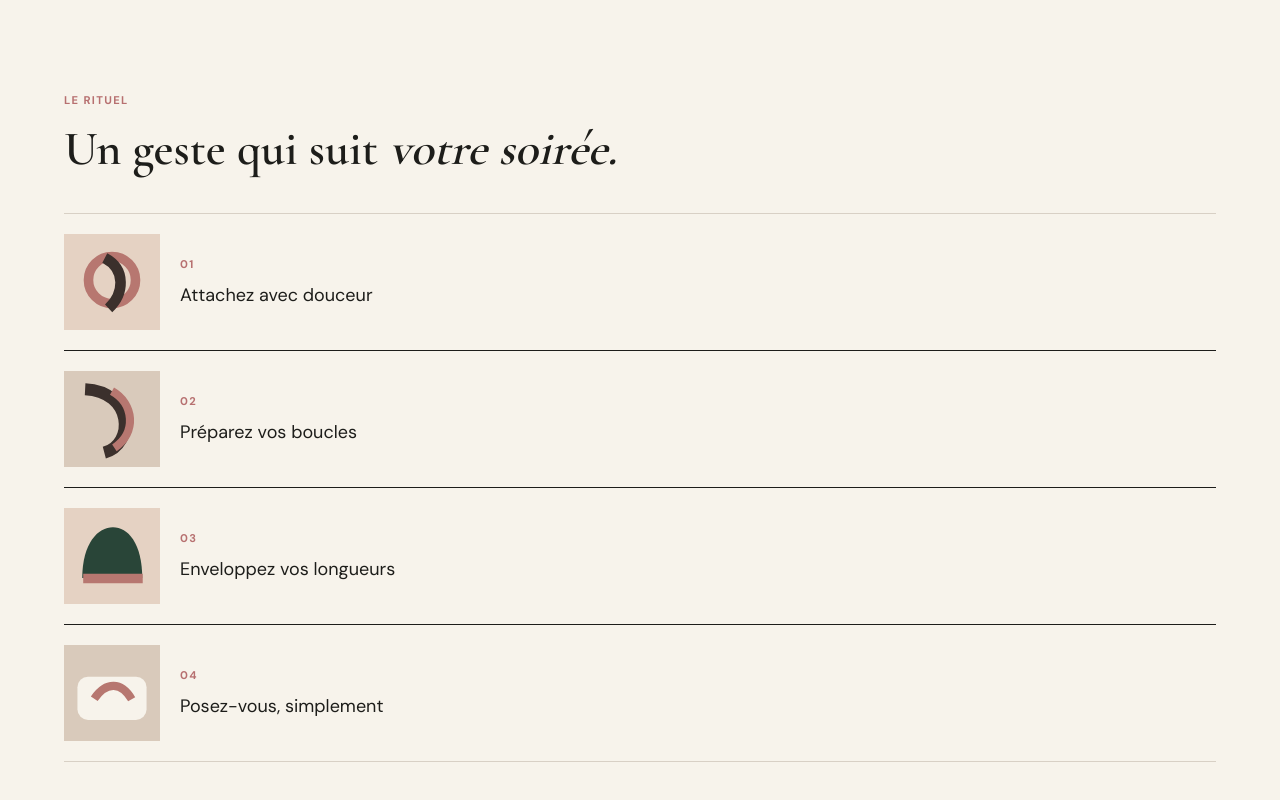
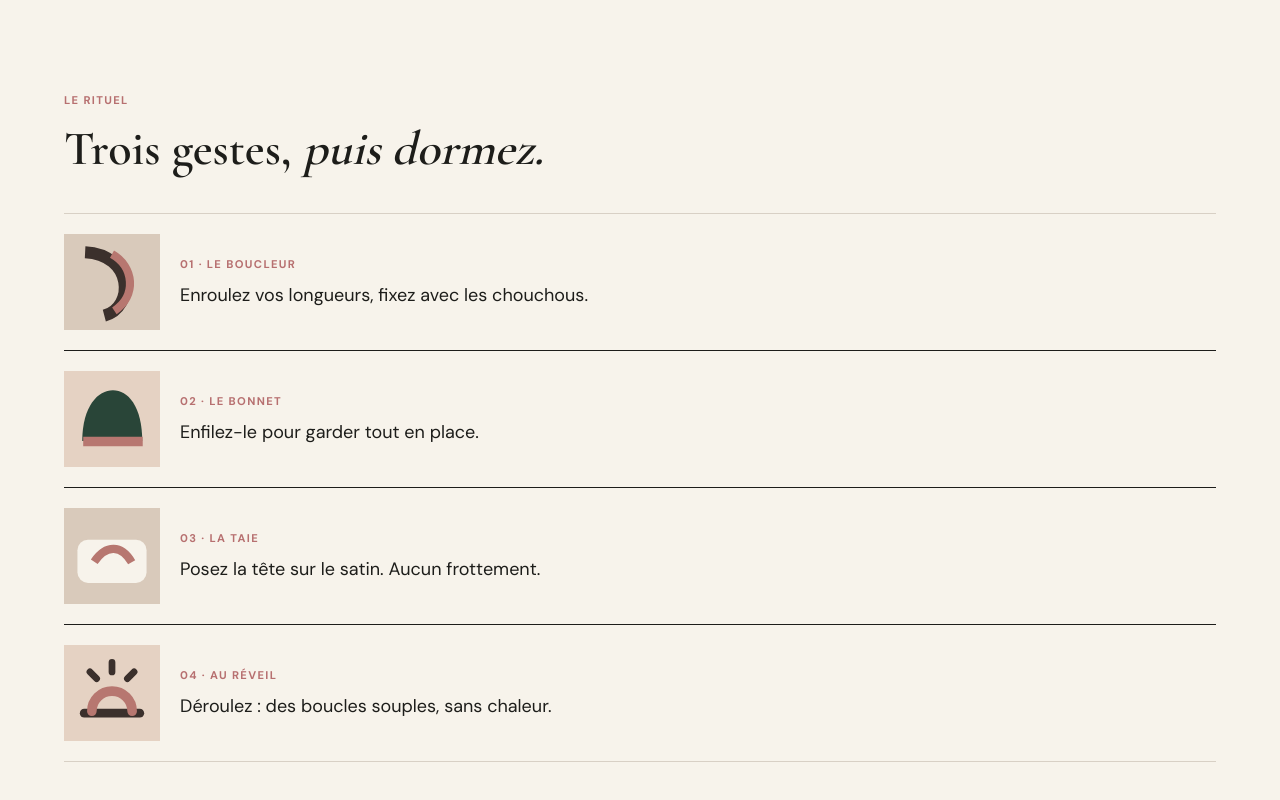
Before and after one commit to medfiddi-crypto/melssy, a Next.js app in the folder frontend/: page /rituel in a window 1280 px wide. Shown: the part 2920-3720 px from the top of the page. Built offline with nearby package versions, Linux system fonts and the light colour scheme.

Commit message:
Rewrite Le Rituel steps

```diff
--- a/frontend/src/app/rituel/page.tsx
+++ b/frontend/src/app/rituel/page.tsx
@@ -440,13 +440,13 @@ export default function RitualLandingPage() {
       <section className="px-6 py-16 md:px-16">
         <p className="eyebrow text-[var(--rose)]">{landing.ritual.eyebrow}</p>
         <h2 className="display mt-4 text-5xl leading-none">
-          Un geste qui suit <span className="headline-accent">votre soirée.</span>
+          Trois gestes, <span className="headline-accent">puis dormez.</span>
         </h2>
         <div className="mt-10 divide-y border-y border-[var(--line)]">
-          {[media.stepScrunchie, media.stepCurler, media.stepBonnet, media.stepPillowcase].map((image, index) => (
-            <div key={landing.ritual.steps[index]} className="flex items-center gap-5 py-5">
+          {[media.stepCurler, media.stepBonnet, media.stepPillowcase, media.stepWakeUp].map((image, index) => (
+            <div key={landing.ritual.steps[index].label} className="flex items-center gap-5 py-5">
               <div className="relative aspect-square w-20 shrink-0 overflow-hidden md:w-[96px]"><Image src={image.src} alt={image.alt} fill sizes="96px" className="object-cover" /></div>
-              <div><p className="eyebrow text-[var(--rose)]">0{index + 1}</p><p className="mt-2 text-lg">{landing.ritual.steps[index]}</p></div>
+              <div><p className="eyebrow text-[var(--rose)]">0{index + 1} · {landing.ritual.steps[index].label}</p><p className="mt-2 text-lg">{landing.ritual.steps[index].text}</p></div>
             </div>
           ))}
         </div>
--- a/frontend/src/content/landing.fr.ts
+++ b/frontend/src/content/landing.fr.ts
@@ -119,8 +119,13 @@ export const landing = {
   ],
   ritual: {
     eyebrow: "Le rituel",
-    title: "Un geste qui suit votre soirée.",
-    steps: ["Attachez avec douceur", "Préparez vos boucles", "Enveloppez vos longueurs", "Posez-vous, simplement"],
+    title: "Trois gestes, puis dormez.",
+    steps: [
+      { label: "LE BOUCLEUR", text: "Enroulez vos longueurs, fixez avec les chouchous." },
+      { label: "LE BONNET", text: "Enfilez-le pour garder tout en place." },
+      { label: "LA TAIE", text: "Posez la tête sur le satin. Aucun frottement." },
+      { label: "AU RÉVEIL", text: "Déroulez : des boucles souples, sans chaleur." },
+    ],
   },
   masthead: {
     brand: "MELSSY",
--- a/frontend/src/content/media.ts
+++ b/frontend/src/content/media.ts
@@ -8,10 +8,10 @@ export const media = {
   problemSection: { src: "/images/probleme-brosse.png", alt: "Femme qui démêle ses cheveux abîmés avec une brosse au réveil", ratio: "4:3", intendedShot: "Woman brushing damaged hair in the morning", temporary: false },
   thankYouPackage: { src: "/images/temp/satin-picture.webp", alt: "Coffret ouvert avec les cinq pièces du rituel", ratio: "3:2", intendedShot: "PHOTO — COFFRET OUVERT, LES 5 PIÈCES", temporary: true },
   satinPink: { src: "/images/temp/satin-pink.jpg", alt: "Surface satinée rose", ratio: "3:2", intendedShot: "Détail satiné rose", temporary: true },
-  stepScrunchie: { src: "/images/temp/step-chouchou.svg", alt: "Chouchou satiné dans les cheveux", ratio: "1:1", intendedShot: "Chouchou satiné attaché dans les cheveux", temporary: true },
   stepCurler: { src: "/images/temp/step-boucleur.svg", alt: "Cheveux autour du boucleur sans chaleur", ratio: "1:1", intendedShot: "Cheveux enroulés autour du boucleur", temporary: true },
   stepBonnet: { src: "/images/temp/step-bonnet.svg", alt: "Bonnet satiné", ratio: "1:1", intendedShot: "Bonnet en train d'être enfilé", temporary: true },
   stepPillowcase: { src: "/images/temp/step-oreiller.svg", alt: "Oreiller à taie satinée", ratio: "1:1", intendedShot: "Tête reposant sur une taie satinée", temporary: true },
+  stepWakeUp: { src: "/images/temp/step-reveil.svg", alt: "Soleil levant", ratio: "1:1", intendedShot: "Soleil levant du matin", temporary: true },
   collectionBonnet: { src: "/images/temp/step-bonnet.svg", alt: "Bonnet satiné", ratio: "1:1", intendedShot: "Bonnet satiné présenté sur fond neutre", temporary: true },
   collectionPillowcase: { src: "/images/temp/step-oreiller.svg", alt: "Taie d'oreiller satinée", ratio: "1:1", intendedShot: "Taie satinée dans une chambre neutre", temporary: true },
   collectionCurler: { src: "/images/temp/step-boucleur.svg", alt: "Boucleur sans chaleur", ratio: "1:1", intendedShot: "Boucleur sans chaleur présenté", temporary: true },
```
Also changed, not shown: frontend/public/images/temp/step-chouchou.svg (deleted), frontend/public/images/temp/step-reveil.svg (added).
